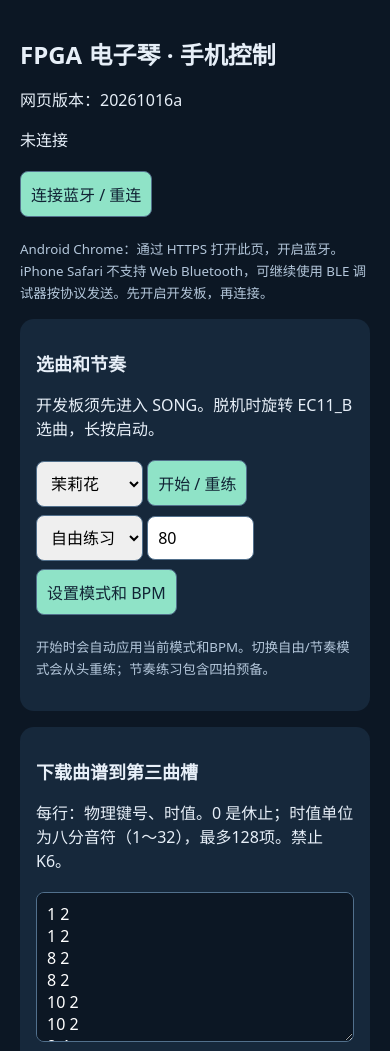
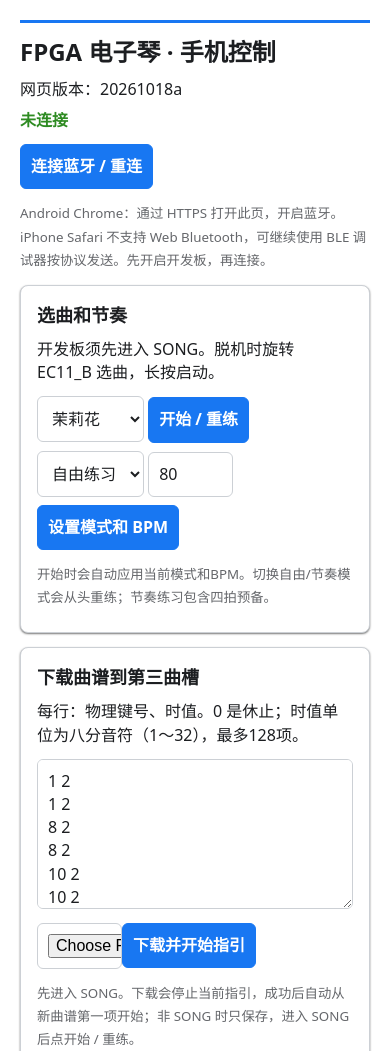
Before and after one commit to user-lqt/gowin-fpga-instrument-138k, a plain HTML site: page local_gowin/merged_candidate/tools/phone/index.html in a window 390 px wide. Shown: the top 1051 px of the page. Drawn offline with Linux system fonts and the light colour scheme.

Commit message:
Update white UI and dedicated 32-voice test dashboard
Compare against 47b28fd: white LCD and phone theme, uniform K6 display, dedicated TEST page with actual voice count and mixed-output DFT/mono-delay XY. Document controls, completed display checks and unfinished full-audio/board validation. Publish user's October 18 fixed-top bitstream with SHA-256; retain correct instrument_fixed_top.gprj entry.

```diff
--- a/local_gowin/merged_candidate/tools/phone/index.html
+++ b/local_gowin/merged_candidate/tools/phone/index.html
@@ -1,7 +1,12 @@
 <!doctype html><html lang="zh-CN"><meta charset="utf-8"><meta name="viewport" content="width=device-width,initial-scale=1">
 <title>FPGA 电子琴控制</title>
-<style>body{font:16px system-ui;background:#0c1724;color:#e7eff8;max-width:720px;margin:auto;padding:20px}section{background:#16283b;padding:16px;border-radius:14px;margin:16px 0}button,input,select,textarea{font:inherit;padding:10px;border-radius:8px;border:1px solid #52708c;margin:4px 0}button{background:#8fe3c7;color:#102334;cursor:pointer}button:disabled{opacity:.4}textarea{box-sizing:border-box;width:100%;background:#0c1724;color:white;height:150px}pre{white-space:pre-wrap;max-height:220px;overflow:auto}small{color:#b4c7db}.row{display:flex;gap:10px;flex-wrap:wrap}input{width:85px}h1{font-size:24px}h2{font-size:18px}</style>
-<h1>FPGA 电子琴 · 手机控制</h1><p>网页版本：20261016a</p><p id="state">未连接</p><button id="connect">连接蓝牙 / 重连</button>
+<style>
+:root{color-scheme:light;--bg:#fff;--card:#fff;--line:#ccd0d5;--text:#1c1e21;--muted:#65676b;--blue:#1877f2;--blue-hover:#166fe5;--green:#2e8b22}
+*{box-sizing:border-box}body{font:16px system-ui,-apple-system,"Segoe UI",sans-serif;background:#fff;color:var(--text);max-width:760px;margin:auto;padding:20px;line-height:1.45}
+h1{font-size:24px;margin:0 0 4px;border-top:3px solid var(--blue);padding-top:12px}h2{font-size:18px;margin:0 0 10px}p{margin:8px 0}section{background:var(--card);border:1px solid var(--line);padding:16px;border-radius:8px;margin:14px 0;box-shadow:0 1px 2px #0008}
+button,input,select,textarea{font:inherit;padding:10px;border-radius:6px;border:1px solid var(--line);margin:4px 0;background:#fff;color:var(--text)}button{background:var(--blue);border-color:var(--blue);color:#fff;cursor:pointer;font-weight:600}button:hover{background:var(--blue-hover)}button:focus-visible,input:focus-visible,select:focus-visible,textarea:focus-visible{outline:2px solid #8ab4f8;outline-offset:1px}button:disabled{opacity:.45;cursor:not-allowed}textarea{width:100%;background:#fff;height:150px}pre{white-space:pre-wrap;max-height:220px;overflow:auto;background:#f0f2f5;border:1px solid var(--line);padding:10px;border-radius:6px;color:var(--text)}small{color:var(--muted)}.row{display:flex;gap:10px;flex-wrap:wrap}input{width:85px}#state{color:var(--green);font-weight:600}
+</style>
+<h1>FPGA 电子琴 · 手机控制</h1><p>网页版本：20261018a</p><p id="state">未连接</p><button id="connect">连接蓝牙 / 重连</button>
 <p><small>Android Chrome：通过 HTTPS 打开此页，开启蓝牙。iPhone Safari 不支持 Web Bluetooth，可继续使用 BLE 调试器按协议发送。先开启开发板，再连接。</small></p>
 <section><h2>选曲和节奏</h2><p>开发板须先进入 SONG。脱机时旋转 EC11_B 选曲，长按启动。</p>
 <select id="song"><option value="1">茉莉花</option><option value="2">小星星</option><option value="3">下载曲谱</option></select>
@@ -9,7 +14,7 @@
 <select id="rhythm"><option value="0">自由练习</option><option value="1">节奏练习</option></select>
 <input id="tempo" type="number" min="40" max="200" value="80"><button id="settings">设置模式和 BPM</button>
 <p><small>开始时会自动应用当前模式和BPM。切换自由/节奏模式会从头重练；节奏练习包含四拍预备。</small></p></section>
-<section><h2>下载曲谱到第三曲槽</h2><p>每行：物理键号、时值。0 是休止；时值单位为八分音符（1～32），最多128项。禁止 K6。</p>
+<section><h2>下载曲谱到第三曲槽</h2><p>每行：物理键号、时值。0 是休止；时值单位为八分音符（1～32），最多128项。</p>
 <textarea id="score">1 2
 1 2
 8 2
@@ -30,4 +35,4 @@
 <button id="json">保存 JSON</button><button id="midi">保存 MIDI</button><button id="replay">回放到开发板</button><button id="cancel">停止回放</button>
 <input id="recordfile" type="file" accept=".json"></section>
 <section><h2>通信状态</h2><button id="query">读取 FPGA 状态</button><pre id="log"></pre></section>
-<script src="protocol.js?v=20261016a"></script><script src="app.js?v=20261016a"></script></html>
+<script src="protocol.js?v=20261018a"></script><script src="app.js?v=20261018a"></script></html>
--- a/local_gowin/merged_candidate/tools/phone/protocol.js
+++ b/local_gowin/merged_candidate/tools/phone/protocol.js
@@ -17,7 +17,7 @@ function score(text){
  return lines.map((line,i)=>{
  const parts=line.split(/[\s,]+/);if(parts.length!==2)throw Error(`第${i+1}行应为“键号 时值”`);
  const k=Number(parts[0]),d=Number(parts[1]);
- if(!Number.isInteger(k)||k<0||k>24||k===6||!Number.isInteger(d)||d<1||d>32)throw Error(`第${i+1}行超出范围或使用了K6`);
+ if(!Number.isInteger(k)||k<0||k>24||k===6||!Number.isInteger(d)||d<1||d>32)throw Error(`第${i+1}行键号或时值超出范围`);
  return [k,d];
  });
 }
```
Also changed, not shown: local_gowin/merged_candidate/prebuilt/SHA256SUMS_fixed_top.txt, local_gowin/merged_candidate/tools/phone/example_score.txt, 12 other files.
